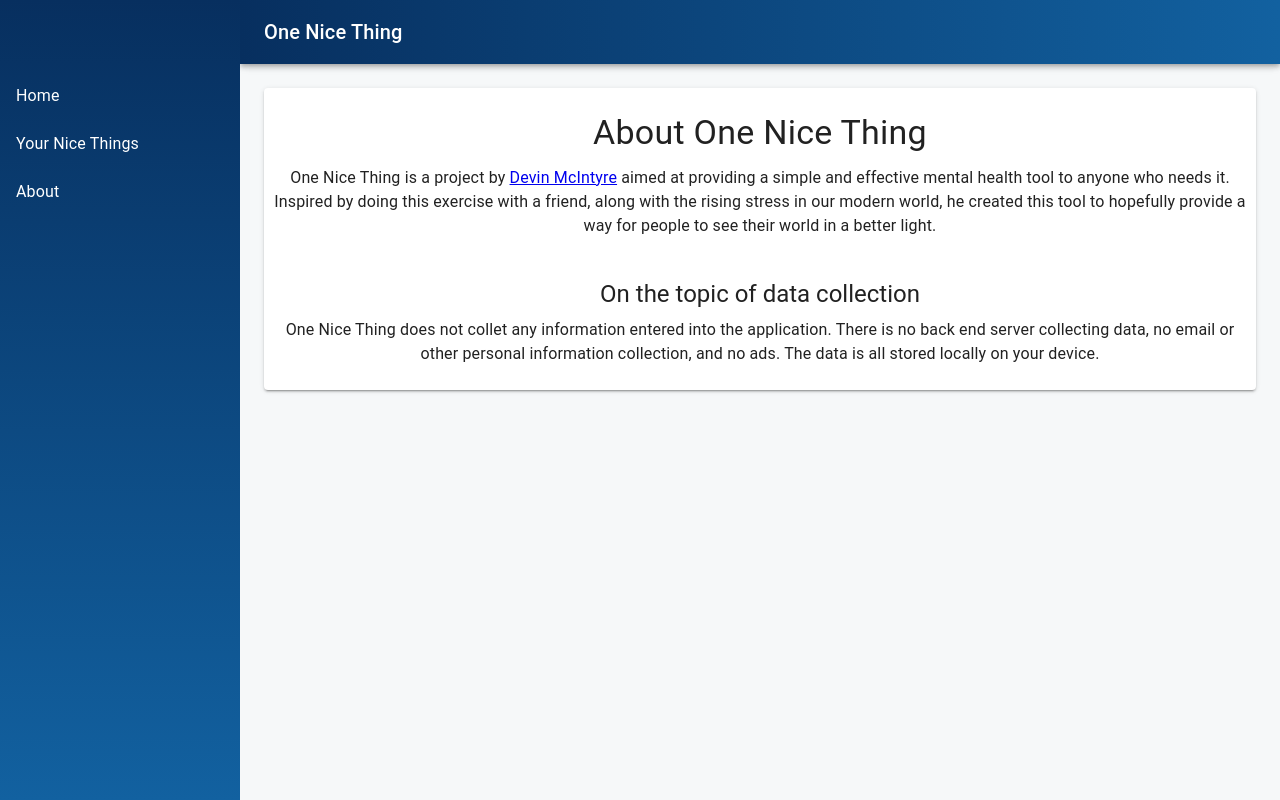
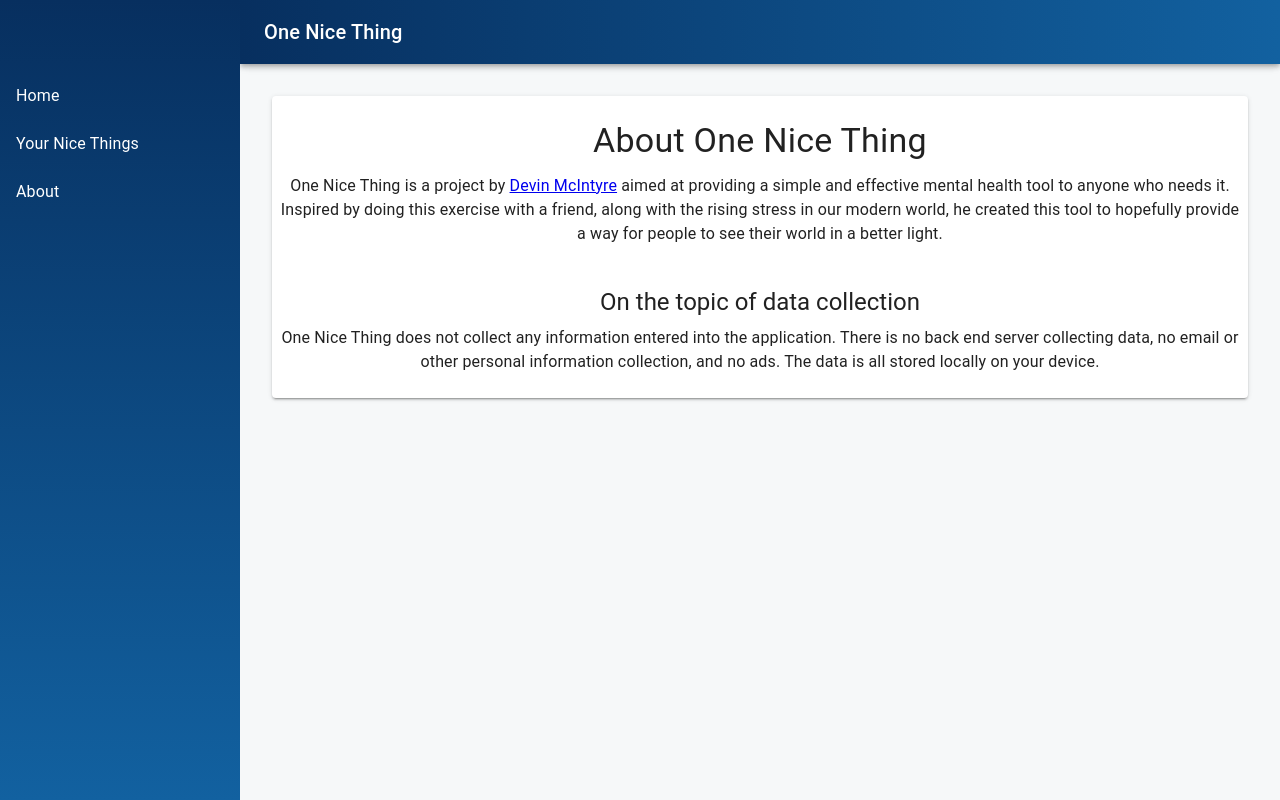
Before and after one commit to Dantaro/one-nice-thing, a React (Create React App) app: page /about in a window 1280 px wide. Built offline with nearby package versions, Linux system fonts and the light colour scheme.

Commit message:
Fixing a spelling error, adding some padding, and making the input box multiline

```diff
--- a/src/appshell/index.js
+++ b/src/appshell/index.js
@@ -47,7 +47,7 @@ const useStyles = makeStyles((theme) => ({
     },
     content: {
         flexGrow: 1,
-        padding: theme.spacing(3),
+        padding: theme.spacing(4),
         backgroundColor: theme.palette.secondary.main,
         height: '100vh',
     },
--- a/src/page/about/index.js
+++ b/src/page/about/index.js
@@ -34,7 +34,7 @@ const About = () => {
                 On the topic of data collection
             </Typography>
             <Typography variant="body1">
-                One Nice Thing does not collet any information entered into the
+                One Nice Thing does not collect any information entered into the
                 application. There is no back end server collecting data, no
                 email or other personal information collection, and no ads. The
                 data is all stored locally on your device.
--- a/src/page/home/index.js
+++ b/src/page/home/index.js
@@ -110,6 +110,8 @@ const Home = () => {
                     label="What's today's nice thing?"
                     defaultValue={noteText}
                     className={classes.input}
+                    multiline
+                    rowsMax={4}
                     onInput={(e) => setNoteText(e.target.value)}
                 />
                 <Button
```
